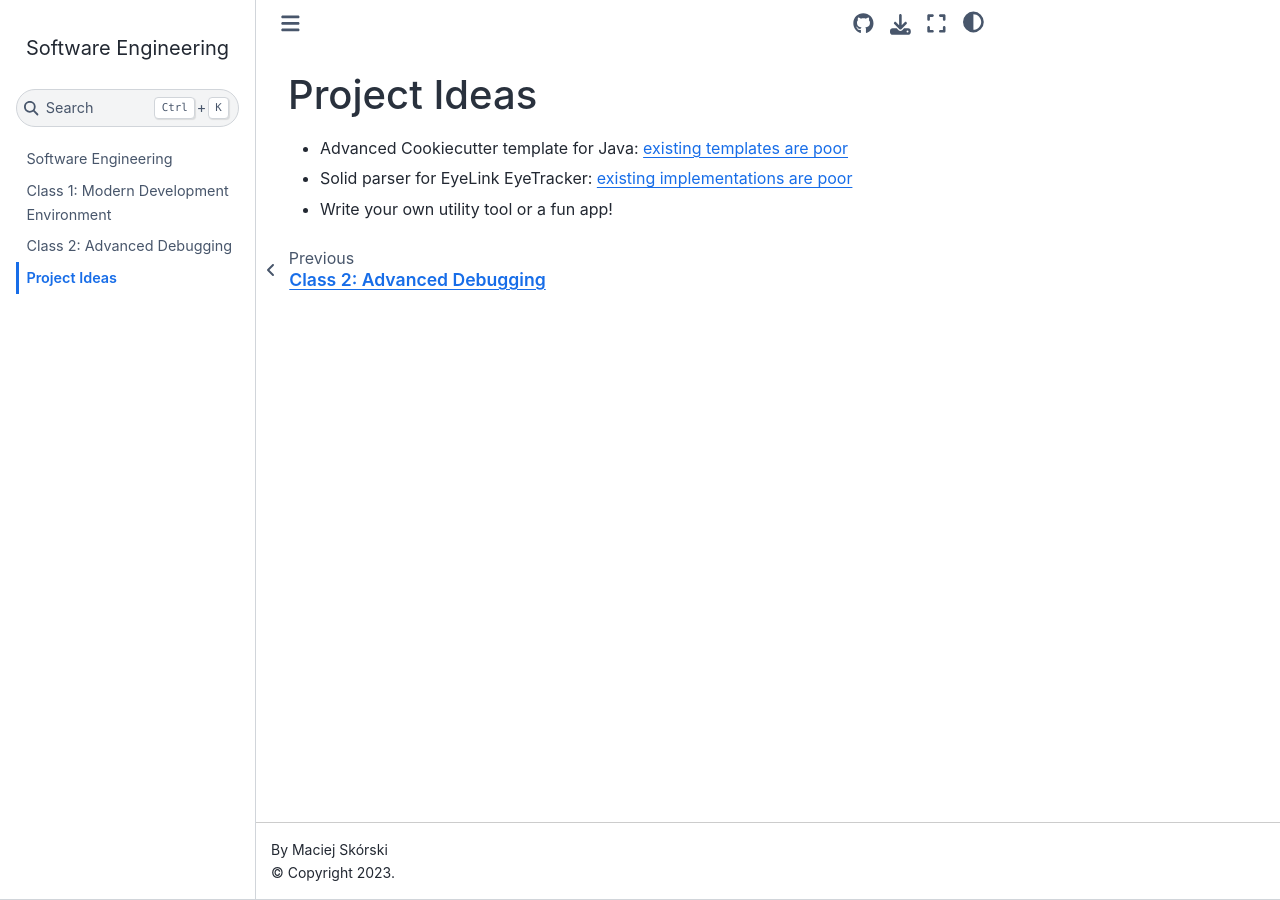
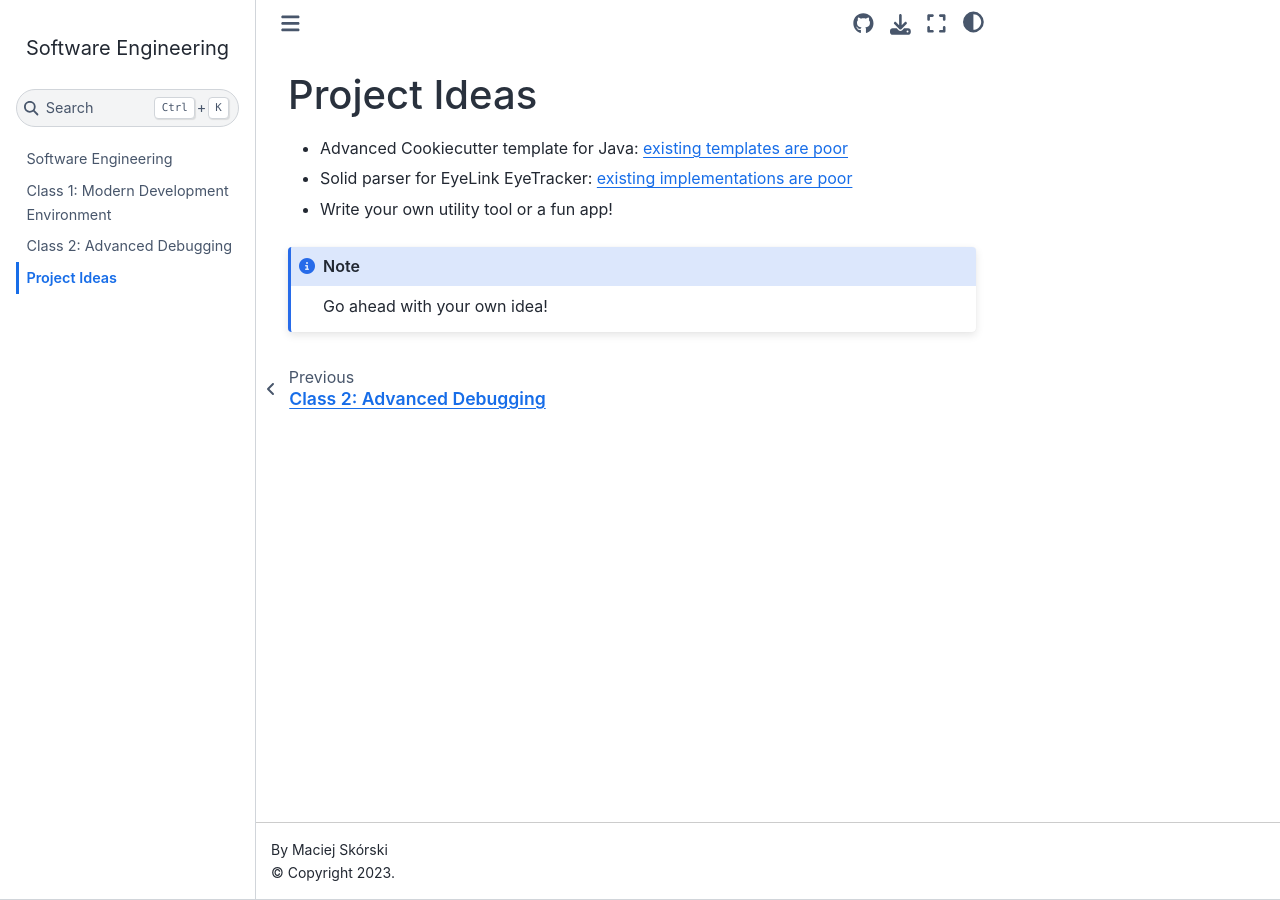
Before and after one commit to maciejskorski/software_engineering, a Jupyter Book: the page built from docs/project_ideas.md, in a window 1280 px wide. Built offline with Jupyter Book 1.0.4 settings and Sphinx 7.4.7 and the Sphinx Book theme 1.1.4, drawn with Linux system fonts in a browser that asks for light colours.

Commit message:
test feature

````diff
--- a/docs/project_ideas.md
+++ b/docs/project_ideas.md
@@ -3,3 +3,7 @@
 * Advanced Cookiecutter template for Java: [existing templates are poor](https://cookiecutter.readthedocs.io/en/1.7.0/README.html#java)
 * Solid parser for EyeLink EyeTracker: [existing implementations are poor](https://github.com/open-cogsci/eyelinkparser)
 * Write your own utility tool or a fun app!
+
+```{note}
+Go ahead with your own idea!
+```
````
